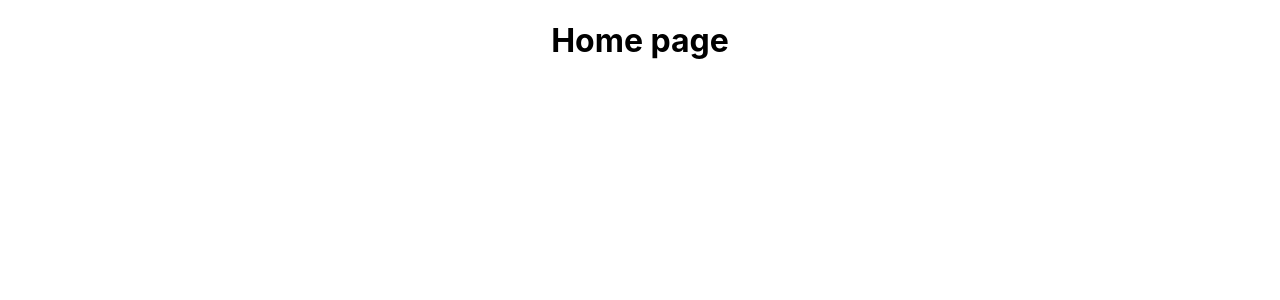
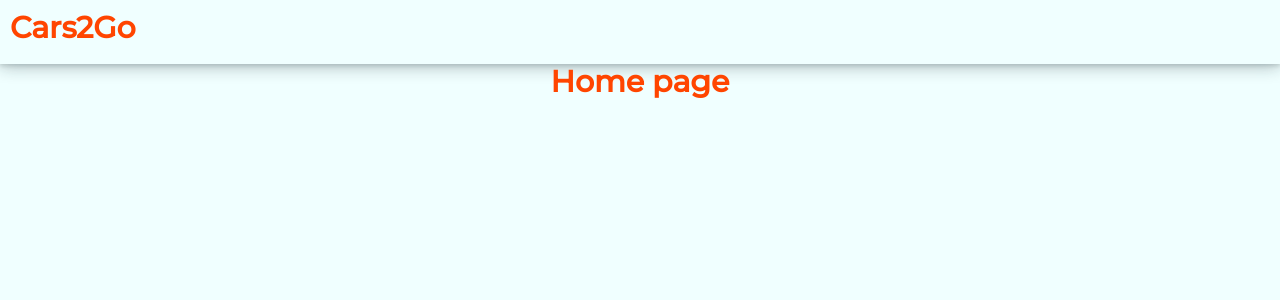
Before and after one commit to ipalakchopra/Cars2Go, a React (Create React App) app in the folder client/: page / in a window 1280 px wide. Shown: the top 300 px of the page. Built offline with nearby package versions, Linux system fonts and the light colour scheme.

Commit message:
did basic frontend changes

```diff
--- a/client/public/index.html
+++ b/client/public/index.html
@@ -25,6 +25,7 @@
       Learn how to configure a non-root public URL by running `npm run build`.
     -->
     <title>Cars2Go</title>
+    <link rel="stylesheet" href="https://cdn.jsdelivr.net/npm/bootstrap@4.6.1/dist/css/bootstrap.min.css">
   </head>
   <body>
     <noscript>You need to enable JavaScript to run this app.</noscript>
--- /dev/null
+++ b/client/src/components/DefaultLayout.js
@@ -0,0 +1,21 @@
+
+import React from 'react'
+
+function DefaultLayout(props) {
+  return (
+    <div>
+        <div className="header bs1">
+            <div className="d-flex justify-content between">
+                <h1>Cars2Go</h1>
+
+
+            </div>
+        </div>
+        <div className="content">
+            {props.children}
+        </div>
+    </div>
+  )
+}
+
+export default DefaultLayout
--- a/client/src/index.css
+++ b/client/src/index.css
@@ -1,13 +1,29 @@
+@import url('https://fonts.googleapis.com/css2?family=Montserrat:wght@500&display=swap');
 body {
   margin: 0;
-  font-family: -apple-system, BlinkMacSystemFont, 'Segoe UI', 'Roboto', 'Oxygen',
-    'Ubuntu', 'Cantarell', 'Fira Sans', 'Droid Sans', 'Helvetica Neue',
-    sans-serif;
+  font-family: 'Montserrat', sans-serif !important;
   -webkit-font-smoothing: antialiased;
   -moz-osx-font-smoothing: grayscale;
+  background-color: azure;
 }
 
 code {
   font-family: source-code-pro, Menlo, Monaco, Consolas, 'Courier New',
     monospace;
 }
+.bs1{
+  box-shadow: rgba(14, 30, 37, 0.12) 0px 2px 4px 0px, rgba(14, 30, 37, 0.32) 0px 2px 16px 0px;
+}
+h1{
+  font-size: 30px;
+  font-weight: bold;
+  color: orangered;
+}
+.header{
+  padding: 10px;
+
+}
+.content{
+  min-height: 90vh;
+
+}
--- a/client/src/pages/BookingCar.js
+++ b/client/src/pages/BookingCar.js
@@ -1,10 +1,11 @@
 import React from 'react'
+import DefaultLayout from '../components/DefaultLayout'
 
 function BookingCar() {
   return (
-    <div>
+    <DefaultLayout>
         <h1>BookingCar page</h1>
-    </div>
+    </DefaultLayout>
   )
 }
 
--- a/client/src/pages/Home.js
+++ b/client/src/pages/Home.js
@@ -1,10 +1,11 @@
 import React from 'react'
+import DefaultLayout from '../components/DefaultLayout';
 
 function Home() {
   return (
-    <div>
+    <DefaultLayout>
         <h1>Home page</h1>
-    </div>
+    </DefaultLayout>
   );
 }
 
```
